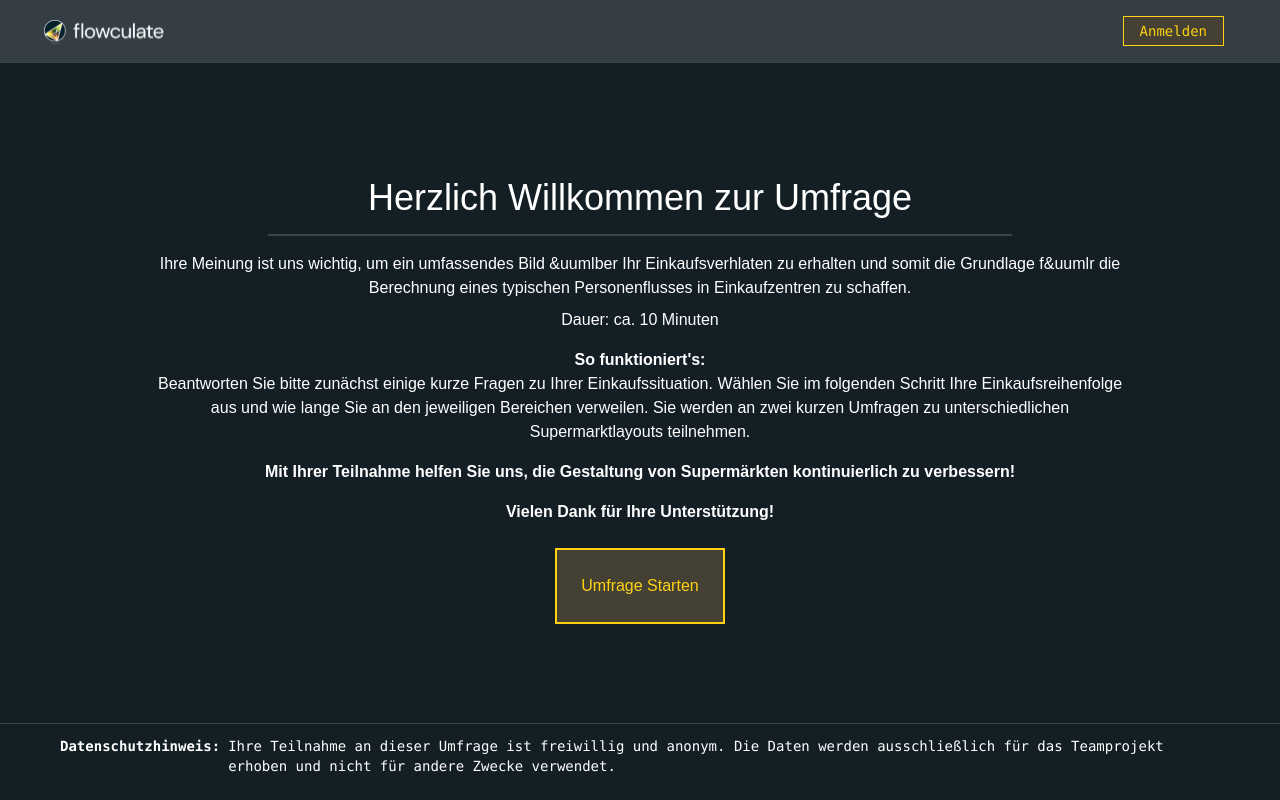
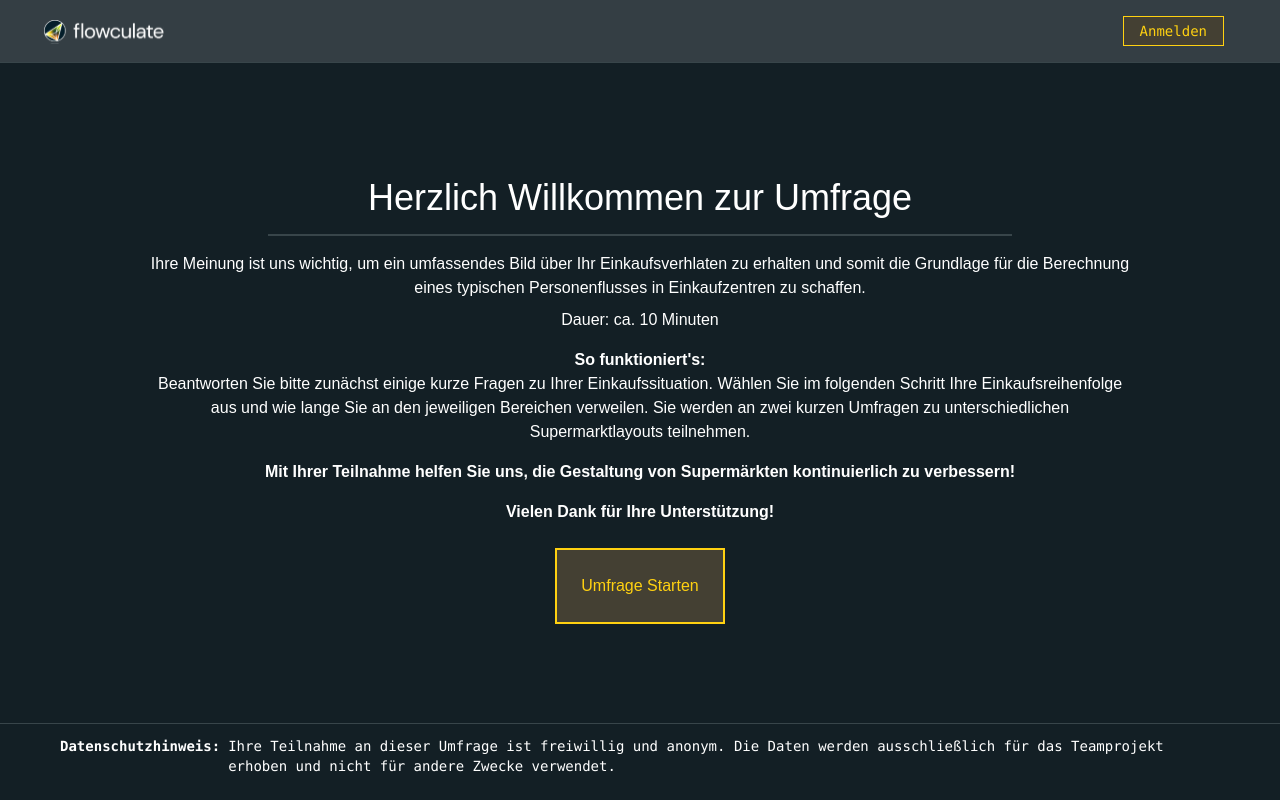
Before and after one commit to TobiasL98/Onlineumfragetool-Teamprojekt-2024, a Next.js app: page / in a window 1280 px wide. Built offline with nearby package versions, Linux system fonts and the light colour scheme.

Commit message:
Use correct html codes

```diff
--- a/src/app/(user)/page.tsx
+++ b/src/app/(user)/page.tsx
@@ -4,11 +4,14 @@ export default function Page() {
 	return (
 		<div className="mx-36 flex flex-col items-center justify-center">
 			<div className="text-center">
-				<Headline text="Herzlich Willkommen zur Umfrage" />
+				<Headline
+					className="w-full flex-grow"
+					text="Herzlich Willkommen zur Umfrage"
+				/>
 				<p className="mb-2">
 					Ihre Meinung ist uns wichtig, um ein umfassendes Bild
-					&uumlber Ihr Einkaufsverhlaten zu erhalten und somit die
-					Grundlage f&uumlr die Berechnung eines typischen
+					&uuml;ber Ihr Einkaufsverhlaten zu erhalten und somit die
+					Grundlage f&uuml;r die Berechnung eines typischen
 					Personenflusses in Einkaufzentren zu schaffen.
 				</p>
 				<p className="mb-4">Dauer: ca. 10 Minuten</p>
```
